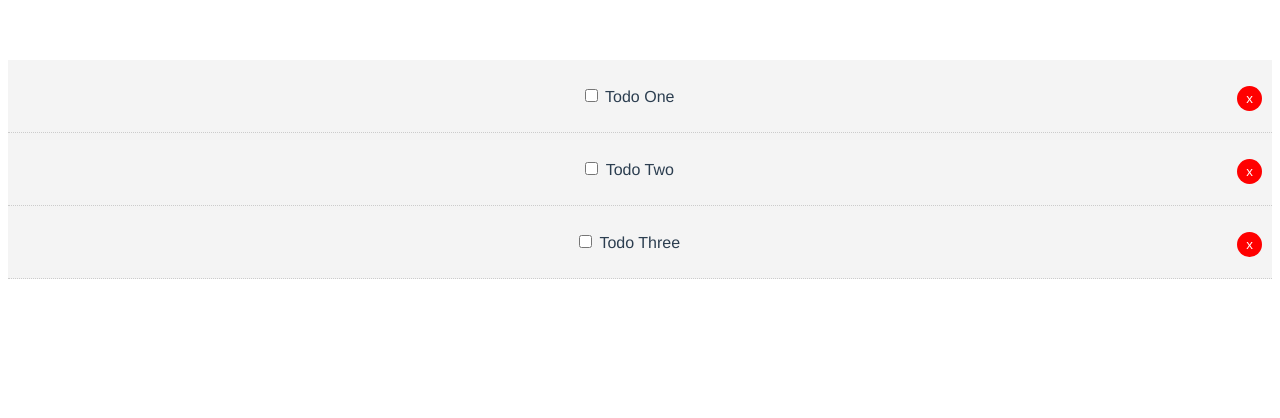
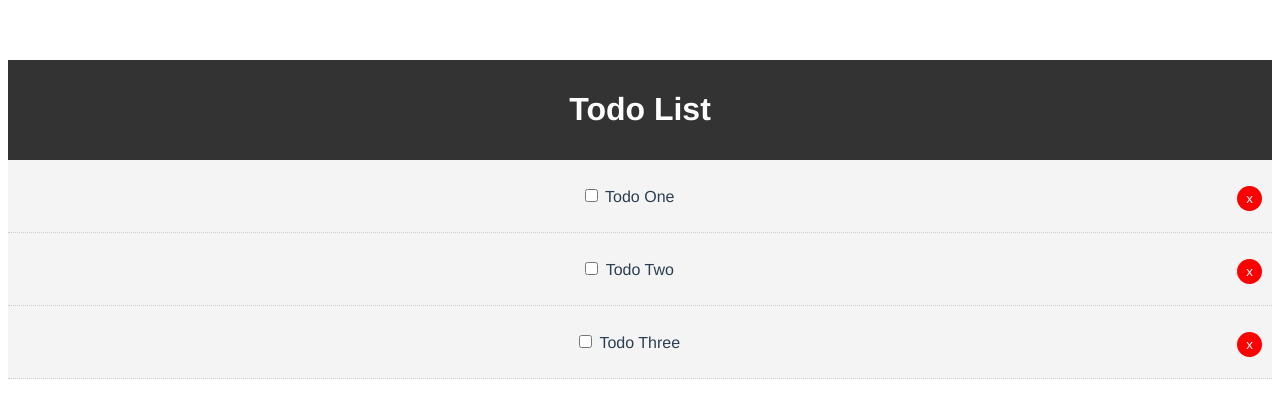
Before and after one commit to KacperSzyf/Learn-Vue.js, a Vue app in the folder todolist/: page / in a window 1280 px wide. Shown: the top 418 px of the page. Built offline with nearby package versions, Linux system fonts and the light colour scheme.

Commit message:
Added task Delete
added task delete as well as Header layout view

```diff
--- a/todolist/src/App.vue
+++ b/todolist/src/App.vue
@@ -1,13 +1,16 @@
 <template>
-  <Todos v-bind:todos="todos"/>
+  <Header />
+  <Todos v-bind:todos="todos" v-on:del-todo="deleteTodo"/>
 </template>
 
 <script>
+import Header from "@/components/layout/Header";
 import Todos from "@/components/Todos";
 
 export default {
   name: 'App',
   components: {
+    Header,
     Todos,
   },
   data(){
@@ -31,6 +34,13 @@ export default {
             }
           ]
     }
+  },
+  methods: {
+    deleteTodo(id){
+      this.todos = this.todos.filter(todo => todo.id != id);
+
+    }
+
   }
 
 }
--- a/todolist/src/components/TodoItem.vue
+++ b/todolist/src/components/TodoItem.vue
@@ -14,8 +14,8 @@ export default {
   props: ['todo'],
   methods: {
     markComplete() {
-        this.$emit("update:todo", !this.todo.completed);
-        console.log("fired!")
+      this.$emit("mark-complete", !this.todo.completed);
+
     }
   }
 
--- a/todolist/src/components/Todos.vue
+++ b/todolist/src/components/Todos.vue
@@ -1,6 +1,7 @@
 <template>
 <div v-for="todo in todos" :key="todo.id">
-  <TodoItem :todo="todo" @update:todo="todo.completed = $event"/>
+  <TodoItem :todo="todo" v-on:del-todo="$emit('del-todo', todo.id)"
+            v-on:mark-complete="todo.completed = $event"/>
 <!--'@update' listens to the child component for emitted change, ':todo' is shorthand
  for doing v-binding todo prop to each child element created -->
 </div>
@@ -12,7 +13,7 @@ import TodoItem from "@/components/TodoItem";
 export default {
   name: "Todos",
   components: {TodoItem},
-  props: ['todos']
+  props: ['todos'],
 }
 </script>
 
--- /dev/null
+++ b/todolist/src/components/layout/Header.vue
@@ -0,0 +1,26 @@
+<template>
+  <header class="header">
+    <h1>Todo List</h1>
+  </header>
+</template>
+
+<script>
+export default {
+name: "Header"
+}
+</script>
+
+<style scoped>
+  .header{
+    background: #333;
+    color: #fff;
+    text-align: center;
+    padding: 10px;
+
+  }
+
+  .header a{
+    color: #fff;
+    padding-right: 5px;
+  }
+</style>
```
